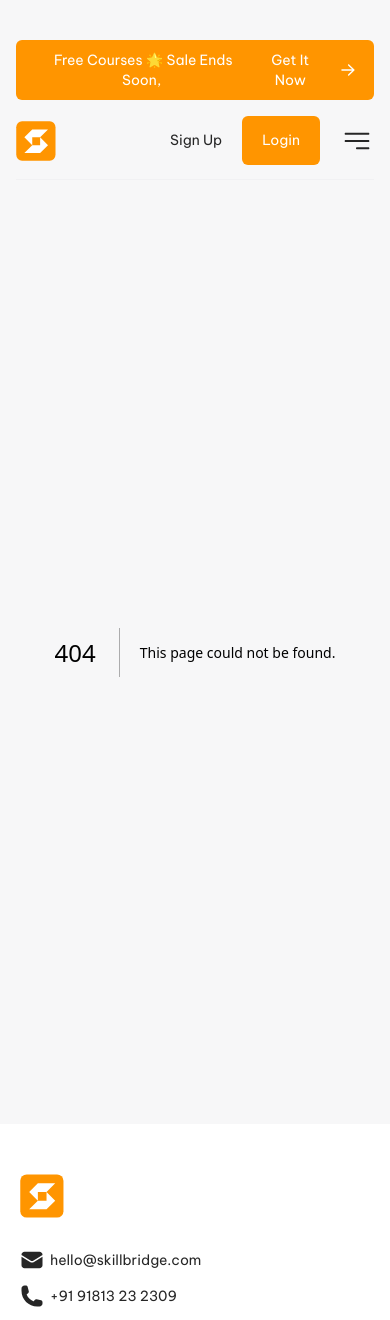
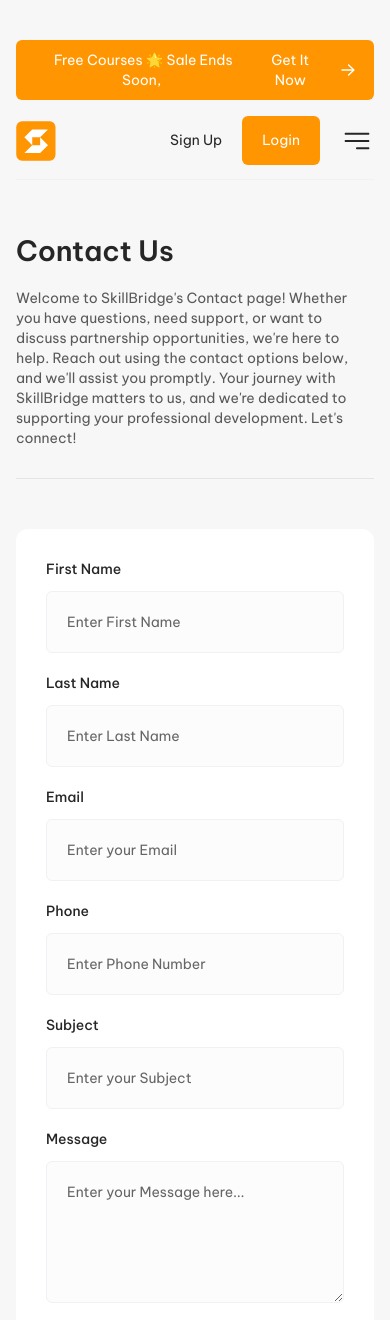
Before and after one commit to Anna-Bala/Online-Course-App, a Next.js app: page /contact in a window 390 px wide. Before the commit this address had no page. Shown: the top 1320 px of the page. Built offline with nearby package versions, Linux system fonts and the light colour scheme.

Commit message:
Add mobile layout for contact page

```diff
--- /dev/null
+++ b/app/constants.ts
@@ -0,0 +1,7 @@
+import { FacebookIcon, LinkedInIcon, TwitterIcon } from "@/icons";
+
+export const socialLinks = [
+  { Icon: FacebookIcon, link: "https://www.facebook.com/" },
+  { Icon: TwitterIcon, link: "https://www.twitter.com/" },
+  { Icon: LinkedInIcon, link: "https://www.linkedin.com/" },
+];
--- /dev/null
+++ b/app/contact/page.tsx
@@ -0,0 +1,68 @@
+import type { ReactNode } from "react";
+
+import { LocationIcon, MailIcon, PhoneIcon } from "@/icons";
+import { socialLinks } from "@/app/constants";
+import PageHeader from "@/components/PageHeader";
+import TextInput from "@/components/form/TextInput";
+import Typography, { typographyColors, typographyVariants } from "@/components/Typography";
+
+export default function Contact() {
+  function renderContactItem({ href, Icon, text }: { href: string; Icon: ({ fill, size }: { fill?: string; size: number }) => JSX.Element; text: string }) {
+    return (
+      <div className="flex flex-col items-center p-[30px] gap-[14px] bg-white-99 border border-white-95 rounded-md">
+        <a className="p-3 w-max bg-white-97 border border-white-95 rounded-md" href={href}>
+          <Icon size={20} />
+        </a>
+        <Typography className="text-center" variant={typographyVariants.body} htmlTag="a" href={href} color={typographyColors.grey30}>
+          {text}
+        </Typography>
+      </div>
+    );
+  }
+
+  return (
+    <main className="flex min-h-screen flex-col items-center px-4 lg:px-5 2xl:px-[30px]">
+      <PageHeader
+        title="Contact Us"
+        info="Welcome to SkillBridge's Contact page! Whether you have questions, need support, or want to discuss partnership opportunities, we're here to help. Reach out using the contact options below, and we'll assist you promptly. Your journey with SkillBridge matters to us, and we're dedicated to supporting your professional development. Let's connect!"
+      />
+      <div className="flex flex-col gap-[50px] w-full lg:px-[60px] 2xl:px-[142px] lg:gap-[80px] 2xl:gap-[100px] bg-absolute-white rounded-xl">
+        <div className="flex flex-col">
+          <form className="flex flex-col gap-5 p-[30px]">
+            <TextInput label="First Name" labelClassName="mb-3" name="firstName" placeholder="Enter First Name" />
+            <TextInput label="Last Name" labelClassName="mb-3" name="lastName" placeholder="Enter Last Name" />
+            <TextInput label="Email" labelClassName="mb-3" name="email" placeholder="Enter your Email" type="email" />
+            <TextInput label="Phone" labelClassName="mb-3" name="phone" placeholder="Enter Phone Number" type="tel" />
+            <TextInput label="Subject" labelClassName="mb-3" name="subject" placeholder="Enter your Subject" />
+            <TextInput label="Message" labelClassName="mb-3" name="message" placeholder="Enter your Message here..." rows={5} />
+            <button className="text-absolute-white text-[14px] font-medium rounded-md bg-orange-50 hover:bg-orange-70 py-[14px] px-5 mt-[10px]" type="submit">
+              Send Your Message
+            </button>
+          </form>
+          <div className="flex flex-col gap-5 p-[30px] border-t border-white-97">
+            {renderContactItem({ href: "mailto:support@skillbridge.com", Icon: MailIcon, text: "support@skillbridge.com" })}
+            {renderContactItem({ href: "tel:+910000000000", Icon: PhoneIcon, text: "+91 00000 00000" })}
+            {renderContactItem({
+              href: "https://earth.google.com/web/@54.81903745,56.24340367,-7608.18697546a,22347029.54528332d,35y,39.37498015h,0t,0r/data=OgMKATA",
+              Icon: LocationIcon,
+              text: "Somewhere in the World",
+            })}
+
+            <div className="flex flex-col items-center p-[30px] gap-[14px] bg-white-99 border border-white-95 rounded-md">
+              <div className="flex flex-row gap-[10px]">
+                {socialLinks.map(({ Icon, link }) => (
+                  <a className="p-3 w-max bg-white-97 border border-white-95 rounded-md" href={link} key={link}>
+                    <Icon size={20} />
+                  </a>
+                ))}
+              </div>
+              <Typography className="text-center" variant={typographyVariants.body} color={typographyColors.grey30}>
+                Social Profiles
+              </Typography>
+            </div>
+          </div>
+        </div>
+      </div>
+    </main>
+  );
+}
--- a/components/Typography.tsx
+++ b/components/Typography.tsx
@@ -24,6 +24,7 @@ type Props = {
     | "orange97"
     | "orange99";
   className?: string;
+  href?: string;
   htmlFor?: string;
   htmlTag?: keyof JSX.IntrinsicElements;
   variant?: "h1" | "h2" | "h3" | "body" | "label" | "subtitle";
@@ -98,11 +99,11 @@ const variantClassNames = {
   subtitle: "text-xl lg:text-xl 2xl:text-2xl font-semibold",
 };
 
-export default function Typography({ children, color, className = "", htmlFor, htmlTag: CustomHTMLTag, variant = "body" }: Props) {
+export default function Typography({ children, color, className = "", href, htmlFor, htmlTag: CustomHTMLTag, variant = "body" }: Props) {
   const HTMLTag = CustomHTMLTag || (variantHTMLTag[variant] as keyof JSX.IntrinsicElements);
 
   return (
-    <HTMLTag className={classNames(`${variantClassNames[variant]} ${colorClassNames[color]} ${className}`)} htmlFor={htmlFor}>
+    <HTMLTag className={classNames(`${variantClassNames[variant]} ${colorClassNames[color]} ${className}`)} href={href} htmlFor={htmlFor}>
       {children}
     </HTMLTag>
   );
--- a/components/footer/SocialProfiles.tsx
+++ b/components/footer/SocialProfiles.tsx
@@ -1,14 +1,8 @@
 "use client";
 
-import { FacebookIcon, LinkedInIcon, TwitterIcon } from "@/icons";
+import { socialLinks } from "@/app/constants";
+import Typography, { typographyColors, typographyVariants } from "../Typography";
 import useGetWindowSize from "@/hooks/useGetWindowSize";
-import Typography, { typographyColors, typographyVariants } from "../Typography";
-
-const socialLinks = [
-  { Icon: FacebookIcon, link: "https://www.facebook.com/" },
-  { Icon: TwitterIcon, link: "https://www.twitter.com/" },
-  { Icon: LinkedInIcon, link: "https://www.linkedin.com/" },
-];
 
 export default function SocialProfiles() {
   const { is2Xl } = useGetWindowSize();
```
